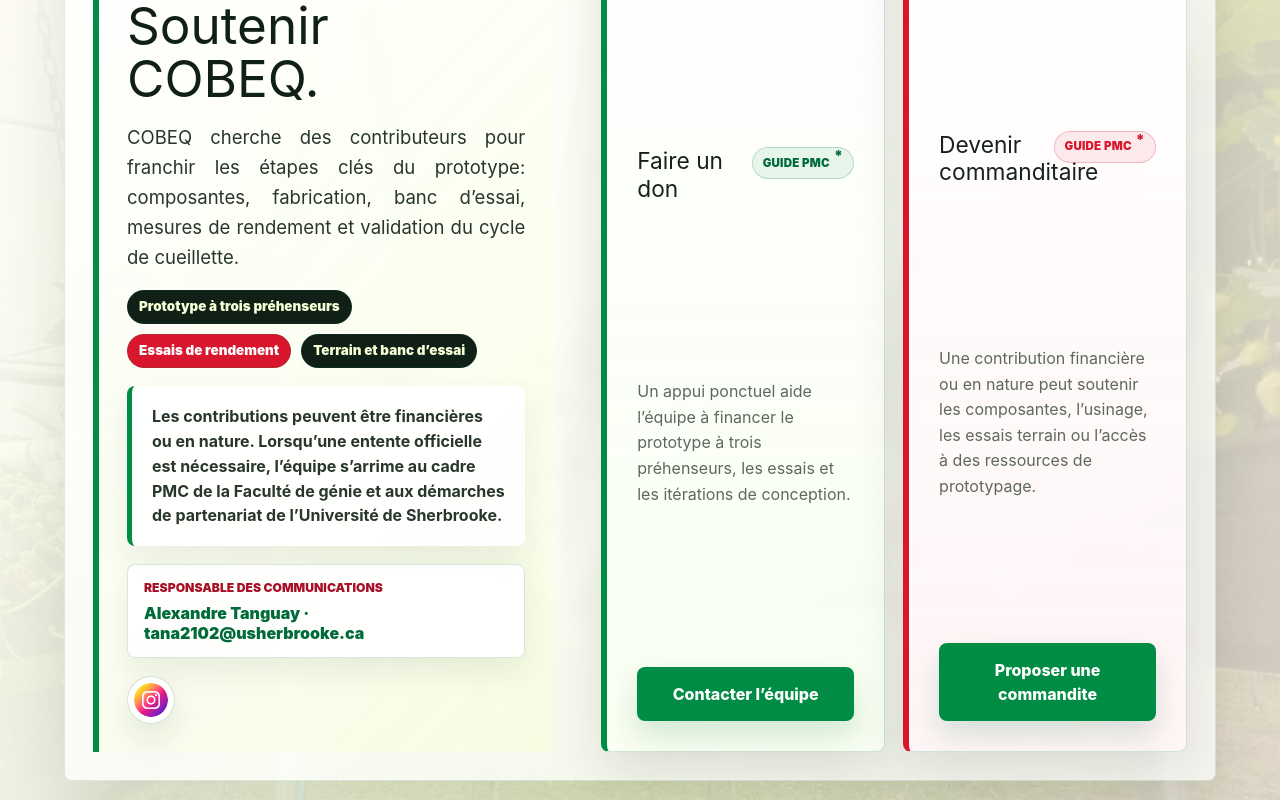
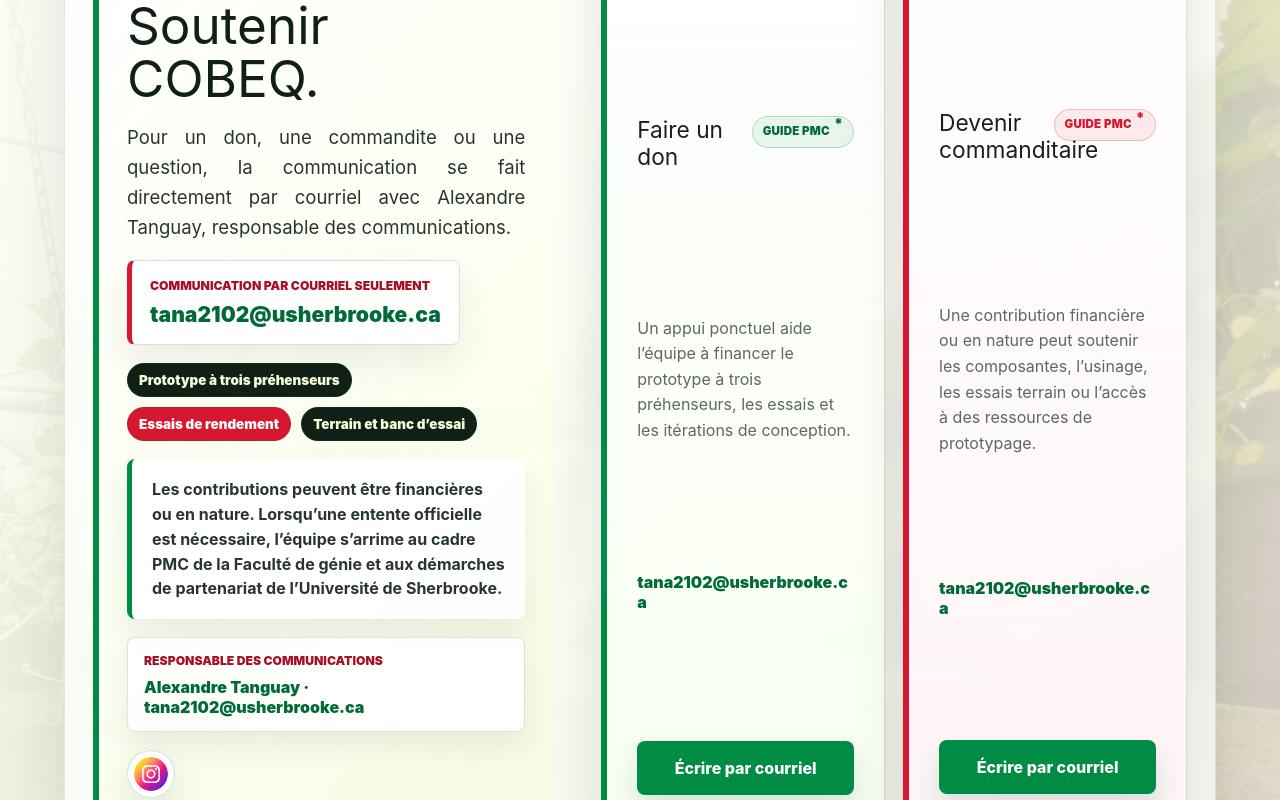
Before and after one commit to Alexandre2102/cobeq, a Next.js app: page / in a window 1280 px wide. Shown: the part 8340-9140 px from the top of the page. Built offline with nearby package versions, Linux system fonts and the light colour scheme.

Commit message:
Clarify email-only contact

```diff
--- a/app/globals.css
+++ b/app/globals.css
@@ -1335,6 +1335,35 @@ h1 {
   box-shadow: 0 16px 34px rgba(23, 33, 27, 0.08);
 }
 
+.email-only-banner {
+  display: grid;
+  gap: 8px;
+  width: fit-content;
+  max-width: 100%;
+  padding: 16px 18px;
+  border: 1px solid rgba(0, 107, 57, 0.18);
+  border-left: 5px solid var(--red);
+  border-radius: 8px;
+  background: rgba(255, 255, 255, 0.94);
+  box-shadow: 0 16px 34px rgba(23, 33, 27, 0.08);
+}
+
+.email-only-banner span {
+  color: var(--red-dark);
+  font-size: 0.76rem;
+  font-weight: 900;
+  letter-spacing: 0;
+  text-transform: uppercase;
+}
+
+.email-only-banner a {
+  color: var(--green-dark);
+  font-size: clamp(1.05rem, 1.7vw, 1.32rem);
+  font-weight: 900;
+  line-height: 1.18;
+  overflow-wrap: anywhere;
+}
+
 .support-contact {
   display: grid;
   gap: 6px;
@@ -1468,6 +1497,20 @@ h1 {
 .support-card p {
   text-align: left;
   hyphens: none;
+}
+
+.support-card-email {
+  display: inline-flex;
+  width: fit-content;
+  max-width: 100%;
+  color: var(--green-dark);
+  font-weight: 900;
+  line-height: 1.25;
+  overflow-wrap: anywhere;
+}
+
+.support-card-email:hover {
+  color: var(--red-dark);
 }
 
 .support-card .button {
--- a/app/page.tsx
+++ b/app/page.tsx
@@ -209,7 +209,7 @@ const supportOptions = [
   {
     title: "Faire un don",
     text: "Un appui ponctuel aide l’équipe à financer le prototype à trois préhenseurs, les essais et les itérations de conception.",
-    action: "Contacter l’équipe",
+    action: "Écrire par courriel",
     href: communicationHref("COBEQ - Don"),
     tooltipTitle: "Informations pour donateur",
     tooltipItems: [
@@ -222,7 +222,7 @@ const supportOptions = [
   {
     title: "Devenir commanditaire",
     text: "Une contribution financière ou en nature peut soutenir les composantes, l’usinage, les essais terrain ou l’accès à des ressources de prototypage.",
-    action: "Proposer une commandite",
+    action: "Écrire par courriel",
     href: communicationHref("COBEQ - Commandite"),
     tooltipTitle: "Informations pour commanditaire",
     tooltipItems: [
@@ -499,8 +499,12 @@ export default function Home() {
             <p className="section-kicker">Dons et commandites</p>
             <h2>Soutenir COBEQ.</h2>
             <p>
-              COBEQ cherche des contributeurs pour franchir les étapes clés du prototype: composantes, fabrication, banc d’essai, mesures de rendement et validation du cycle de cueillette.
+              Pour un don, une commandite ou une question, la communication se fait directement par courriel avec Alexandre Tanguay, responsable des communications.
             </p>
+            <div className="email-only-banner">
+              <span>Communication par courriel seulement</span>
+              <a href={`mailto:${communicationContact.email}`}>{communicationContact.email}</a>
+            </div>
             <div className="support-facts" aria-label="Priorités du soutien">
               <span>Prototype à trois préhenseurs</span>
               <span>Essais de rendement</span>
@@ -541,6 +545,9 @@ export default function Home() {
                   </span>
                 </div>
                 <p>{option.text}</p>
+                <a href={option.href} className="support-card-email">
+                  {communicationContact.email}
+                </a>
                 <a href={option.href} className="button primary">{option.action}</a>
               </article>
             ))}
--- a/public/i18n.js
+++ b/public/i18n.js
@@ -93,6 +93,8 @@
     "Dons et commandites": "Donations and sponsorships",
     "Soutenir COBEQ.": "Support COBEQ.",
     "COBEQ cherche des contributeurs pour franchir les étapes clés du prototype: composantes, fabrication, banc d’essai, mesures de rendement et validation du cycle de cueillette.": "COBEQ is looking for contributors to reach the prototype’s key milestones: components, fabrication, test bench, throughput measurements and picking-cycle validation.",
+    "Pour un don, une commandite ou une question, la communication se fait directement par courriel avec Alexandre Tanguay, responsable des communications.": "For a donation, sponsorship or question, communication goes directly by email through Alexandre Tanguay, communications lead.",
+    "Communication par courriel seulement": "Email communication only",
     "Prototype à trois préhenseurs": "Three-gripper prototype",
     "Essais de rendement": "Throughput testing",
     "Terrain et banc d’essai": "Field and test bench",
@@ -100,6 +102,7 @@
     "Faire un don": "Make a donation",
     "Un appui ponctuel aide l’équipe à financer le prototype à trois préhenseurs, les essais et les itérations de conception.": "A one-time contribution helps the team fund the three-gripper prototype, testing and design iterations.",
     "Contacter l’équipe": "Contact the team",
+    "Écrire par courriel": "Write by email",
     "Informations pour donateur": "Donor information",
     "Un don est un appui sans visibilité publicitaire en échange.": "A donation is support provided without advertising visibility in return.",
     "Les dons peuvent passer par la Fondation UDS lorsque le projet y est inscrit.": "Donations can go through the UDS Foundation when the project is registered there.",
```
Also changed, not shown: 6 other files (tests, documents, lock files or other folders).
